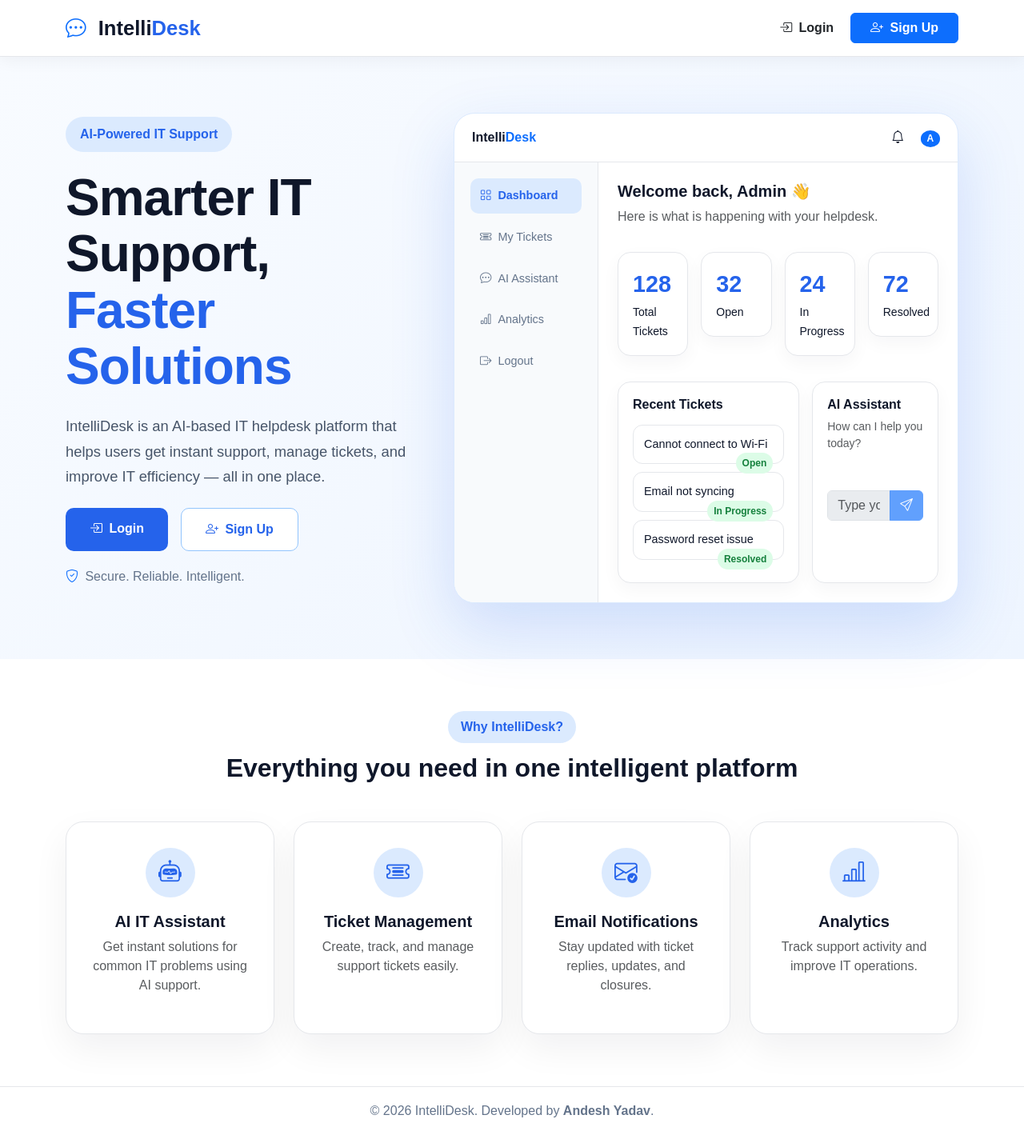
After one commit to andeshyadavstudent-ops/IntelliDesk, a FastAPI app: template templates/landing.html in a window 1280 px wide. The commit adds this page. Shown: the whole page at 80% size. Run offline with FastAPI, Linux system fonts and the light colour scheme; the template is opened without the code that fills it, so the values that code supplies are empty.

Commit message:
Update IntelliDesk landing and welcome pages

```diff
--- a/main.py
+++ b/main.py
@@ -69,19 +69,23 @@ async def root(
     request: Request,
     current_user: User = Depends(get_current_user_optional)
 ):
-    """Show a separate IntelliDesk welcome page instead of redirecting to dashboard."""
-    if not current_user:
-        return RedirectResponse(url="/login", status_code=303)
+    if current_user:
+        templates = Jinja2Templates(directory="templates")
+        return templates.TemplateResponse(
+            "home.html",
+            {
+                "request": request,
+                "user": current_user
+            }
+        )
 
     templates = Jinja2Templates(directory="templates")
     return templates.TemplateResponse(
-        "home.html",
+        "landing.html",
         {
-            "request": request,
-            "user": current_user
+            "request": request
         }
     )
-
 
 # Custom error handlers
 @app.exception_handler(404)
--- a/services/email_service.py
+++ b/services/email_service.py
@@ -1,4 +1,6 @@
 import os
+from dotenv import load_dotenv
+load_dotenv()
 import requests
 from typing import Optional
 
--- /dev/null
+++ b/templates/landing.html
@@ -0,0 +1,444 @@
+<!DOCTYPE html>
+<html lang="en">
+<head>
+    <meta charset="UTF-8">
+    <title>IntelliDesk - AI IT Helpdesk</title>
+    <meta name="viewport" content="width=device-width, initial-scale=1.0">
+
+    <link href="https://cdn.jsdelivr.net/npm/bootstrap@5.3.3/dist/css/bootstrap.min.css" rel="stylesheet">
+    <link href="https://cdn.jsdelivr.net/npm/bootstrap-icons@1.11.3/font/bootstrap-icons.css" rel="stylesheet">
+
+    <style>
+        body {
+            margin: 0;
+            font-family: Arial, sans-serif;
+            background: #f8fbff;
+            color: #0f172a;
+        }
+
+        .navbar {
+            background: #ffffff;
+            border-bottom: 1px solid #e5e7eb;
+            box-shadow: 0 4px 20px rgba(15, 23, 42, 0.05);
+        }
+
+        .brand {
+            font-size: 1.6rem;
+            font-weight: 800;
+            color: #0f172a;
+            text-decoration: none;
+        }
+
+        .brand span {
+            color: #2563eb;
+        }
+
+        .hero {
+            min-height: 72vh;
+            background: linear-gradient(135deg, #f8fbff 0%, #eef5ff 100%);
+            display: flex;
+            align-items: center;
+            padding: 70px 0;
+        }
+
+        .badge-soft {
+            display: inline-block;
+            background: #dbeafe;
+            color: #2563eb;
+            padding: 10px 18px;
+            border-radius: 999px;
+            font-weight: 600;
+            margin-bottom: 22px;
+        }
+
+        .hero-title {
+            font-size: 4rem;
+            font-weight: 800;
+            line-height: 1.1;
+            letter-spacing: -1px;
+        }
+
+        .hero-title span {
+            color: #2563eb;
+        }
+
+        .hero-text {
+            font-size: 1.15rem;
+            color: #475569;
+            line-height: 1.7;
+            max-width: 560px;
+        }
+
+        .btn-main {
+            background: #2563eb;
+            color: white;
+            border-radius: 10px;
+            padding: 14px 30px;
+            font-weight: 700;
+            text-decoration: none;
+            display: inline-block;
+        }
+
+        .btn-main:hover {
+            background: #1d4ed8;
+            color: white;
+        }
+
+        .btn-outline-main {
+            border: 1px solid #93c5fd;
+            color: #2563eb;
+            border-radius: 10px;
+            padding: 14px 30px;
+            font-weight: 700;
+            text-decoration: none;
+            display: inline-block;
+            background: white;
+        }
+
+        .btn-outline-main:hover {
+            background: #eff6ff;
+            color: #1d4ed8;
+        }
+
+        .trust-text {
+            color: #64748b;
+            margin-top: 20px;
+            font-weight: 500;
+        }
+
+        .mockup {
+            background: white;
+            border-radius: 26px;
+            box-shadow: 0 30px 80px rgba(37, 99, 235, 0.18);
+            border: 1px solid #dbeafe;
+            overflow: hidden;
+        }
+
+        .mockup-header {
+            padding: 18px 22px;
+            border-bottom: 1px solid #e5e7eb;
+            display: flex;
+            justify-content: space-between;
+            align-items: center;
+        }
+
+        .mockup-body {
+            display: grid;
+            grid-template-columns: 180px 1fr;
+            min-height: 390px;
+        }
+
+        .sidebar {
+            background: #f8fafc;
+            border-right: 1px solid #e5e7eb;
+            padding: 20px;
+        }
+
+        .sidebar-item {
+            padding: 11px 12px;
+            border-radius: 10px;
+            color: #64748b;
+            margin-bottom: 8px;
+            font-size: 0.9rem;
+        }
+
+        .sidebar-item.active {
+            background: #dbeafe;
+            color: #2563eb;
+            font-weight: 700;
+        }
+
+        .dash-content {
+            padding: 24px;
+        }
+
+        .mini-card {
+            background: #ffffff;
+            border: 1px solid #e5e7eb;
+            border-radius: 16px;
+            padding: 18px;
+            box-shadow: 0 8px 22px rgba(15,23,42,0.04);
+        }
+
+        .number {
+            font-size: 1.8rem;
+            color: #2563eb;
+            font-weight: 800;
+        }
+
+        .ticket-row {
+            background: white;
+            border: 1px solid #e5e7eb;
+            border-radius: 12px;
+            padding: 13px;
+            margin-bottom: 10px;
+            font-size: 0.9rem;
+        }
+
+        .status {
+            float: right;
+            font-size: 0.75rem;
+            padding: 4px 8px;
+            border-radius: 999px;
+            background: #dcfce7;
+            color: #15803d;
+            font-weight: 700;
+        }
+
+        .features {
+            padding: 65px 0;
+            background: white;
+        }
+
+        .section-label {
+            background: #dbeafe;
+            color: #2563eb;
+            display: inline-block;
+            padding: 8px 16px;
+            border-radius: 999px;
+            font-weight: 700;
+            margin-bottom: 12px;
+        }
+
+        .feature-card {
+            background: white;
+            border: 1px solid #e5e7eb;
+            border-radius: 22px;
+            padding: 32px 24px;
+            text-align: center;
+            height: 100%;
+            box-shadow: 0 18px 45px rgba(15,23,42,0.06);
+        }
+
+        .feature-icon {
+            width: 62px;
+            height: 62px;
+            border-radius: 50%;
+            background: #dbeafe;
+            color: #2563eb;
+            display: flex;
+            align-items: center;
+            justify-content: center;
+            font-size: 1.8rem;
+            margin: 0 auto 18px;
+        }
+
+        .footer {
+            background: white;
+            border-top: 1px solid #e5e7eb;
+            color: #64748b;
+            padding: 18px;
+            text-align: center;
+        }
+
+        @media (max-width: 992px) {
+            .hero-title {
+                font-size: 2.8rem;
+            }
+
+            .mockup {
+                margin-top: 30px;
+            }
+
+            .mockup-body {
+                grid-template-columns: 1fr;
+            }
+
+            .sidebar {
+                display: none;
+            }
+        }
+    </style>
+</head>
+
+<body>
+
+<nav class="navbar navbar-expand-lg py-3">
+    <div class="container">
+        <a class="brand" href="/">
+            <i class="bi bi-chat-dots me-2 text-primary"></i>
+            Intelli<span>Desk</span>
+        </a>
+
+        <div class="ms-auto d-flex gap-2">
+            <a href="/login" class="btn btn-link text-dark fw-semibold text-decoration-none">
+                <i class="bi bi-box-arrow-in-right me-1"></i> Login
+            </a>
+            <a href="/register" class="btn btn-primary px-4 fw-semibold">
+                <i class="bi bi-person-plus me-1"></i> Sign Up
+            </a>
+        </div>
+    </div>
+</nav>
+
+<section class="hero">
+    <div class="container">
+        <div class="row align-items-center g-5">
+
+            <div class="col-lg-5">
+                <div class="badge-soft">AI-Powered IT Support</div>
+
+                <h1 class="hero-title">
+                    Smarter IT Support,<br>
+                    <span>Faster Solutions</span>
+                </h1>
+
+                <p class="hero-text mt-4">
+                    IntelliDesk is an AI-based IT helpdesk platform that helps users get instant support,
+                    manage tickets, and improve IT efficiency — all in one place.
+                </p>
+
+                <div class="mt-4 d-flex gap-3 flex-wrap">
+                    <a href="/login" class="btn-main">
+                        <i class="bi bi-box-arrow-in-right me-1"></i> Login
+                    </a>
+
+                    <a href="/register" class="btn-outline-main">
+                        <i class="bi bi-person-plus me-1"></i> Sign Up
+                    </a>
+                </div>
+
+                <p class="trust-text">
+                    <i class="bi bi-shield-check text-primary me-1"></i>
+                    Secure. Reliable. Intelligent.
+                </p>
+            </div>
+
+            <div class="col-lg-7">
+                <div class="mockup">
+                    <div class="mockup-header">
+                        <strong>Intelli<span class="text-primary">Desk</span></strong>
+                        <div>
+                            <i class="bi bi-bell me-3"></i>
+                            <span class="badge bg-primary rounded-circle">A</span>
+                        </div>
+                    </div>
+
+                    <div class="mockup-body">
+                        <div class="sidebar">
+                            <div class="sidebar-item active"><i class="bi bi-grid me-2"></i>Dashboard</div>
+                            <div class="sidebar-item"><i class="bi bi-ticket-detailed me-2"></i>My Tickets</div>
+                            <div class="sidebar-item"><i class="bi bi-chat-dots me-2"></i>AI Assistant</div>
+                            <div class="sidebar-item"><i class="bi bi-bar-chart me-2"></i>Analytics</div>
+                            <div class="sidebar-item"><i class="bi bi-box-arrow-right me-2"></i>Logout</div>
+                        </div>
+
+                        <div class="dash-content">
+                            <h5 class="fw-bold">Welcome back, Admin 👋</h5>
+                            <p class="text-muted">Here is what is happening with your helpdesk.</p>
+
+                            <div class="row g-3 mt-2">
+                                <div class="col-6 col-md-3">
+                                    <div class="mini-card">
+                                        <div class="number">128</div>
+                                        <small>Total Tickets</small>
+                                    </div>
+                                </div>
+                                <div class="col-6 col-md-3">
+                                    <div class="mini-card">
+                                        <div class="number">32</div>
+                                        <small>Open</small>
+                                    </div>
+                                </div>
+                                <div class="col-6 col-md-3">
+                                    <div class="mini-card">
+                                        <div class="number">24</div>
+                                        <small>In Progress</small>
+                                    </div>
+                                </div>
+                                <div class="col-6 col-md-3">
+                                    <div class="mini-card">
+                                        <div class="number">72</div>
+                                        <small>Resolved</small>
+                                    </div>
+                                </div>
+                            </div>
+
+                            <div class="row g-3 mt-3">
+                                <div class="col-md-7">
+                                    <div class="mini-card">
+                                        <h6 class="fw-bold mb-3">Recent Tickets</h6>
+                                        <div class="ticket-row">Cannot connect to Wi-Fi <span class="status">Open</span></div>
+                                        <div class="ticket-row">Email not syncing <span class="status">In Progress</span></div>
+                                        <div class="ticket-row">Password reset issue <span class="status">Resolved</span></div>
+                                    </div>
+                                </div>
+
+                                <div class="col-md-5">
+                                    <div class="mini-card h-100">
+                                        <h6 class="fw-bold">AI Assistant</h6>
+                                        <p class="text-muted small">How can I help you today?</p>
+                                        <div class="input-group mt-5">
+                                            <input class="form-control" placeholder="Type your question..." disabled>
+                                            <button class="btn btn-primary" disabled>
+                                                <i class="bi bi-send"></i>
+                                            </button>
+                                        </div>
+                                    </div>
+                                </div>
+                            </div>
+
+                        </div>
+                    </div>
+                </div>
+            </div>
+
+        </div>
+    </div>
+</section>
+
+<section class="features">
+    <div class="container text-center">
+        <div class="section-label">Why IntelliDesk?</div>
+        <h2 class="fw-bold mb-5">Everything you need in one intelligent platform</h2>
+
+        <div class="row g-4">
+            <div class="col-md-3">
+                <div class="feature-card">
+                    <div class="feature-icon">
+                        <i class="bi bi-robot"></i>
+                    </div>
+                    <h5 class="fw-bold">AI IT Assistant</h5>
+                    <p class="text-muted">Get instant solutions for common IT problems using AI support.</p>
+                </div>
+            </div>
+
+            <div class="col-md-3">
+                <div class="feature-card">
+                    <div class="feature-icon">
+                        <i class="bi bi-ticket-detailed"></i>
+                    </div>
+                    <h5 class="fw-bold">Ticket Management</h5>
+                    <p class="text-muted">Create, track, and manage support tickets easily.</p>
+                </div>
+            </div>
+
+            <div class="col-md-3">
+                <div class="feature-card">
+                    <div class="feature-icon">
+                        <i class="bi bi-envelope-check"></i>
+                    </div>
+                    <h5 class="fw-bold">Email Notifications</h5>
+                    <p class="text-muted">Stay updated with ticket replies, updates, and closures.</p>
+                </div>
+            </div>
+
+            <div class="col-md-3">
+                <div class="feature-card">
+                    <div class="feature-icon">
+                        <i class="bi bi-bar-chart-line"></i>
+                    </div>
+                    <h5 class="fw-bold">Analytics</h5>
+                    <p class="text-muted">Track support activity and improve IT operations.</p>
+                </div>
+            </div>
+        </div>
+    </div>
+</section>
+
+<footer class="footer">
+    © 2026 IntelliDesk. Developed by <strong>Andesh Yadav</strong>.
+</footer>
+
+</body>
+</html>
--- a/templates/login.html
+++ b/templates/login.html
@@ -4,6 +4,9 @@
 {% block content %}
 <div class="auth-page">
     <div class="auth-card">
+    <a href="/" class="btn btn-outline-secondary btn-sm mb-3">
+        <i class="bi bi-arrow-left"></i> Back to IntelliDesk
+    </a>
         <div class="auth-logo">
             <div class="brand-icon">
                 <i class="bi bi-robot"></i>
--- a/templates/register.html
+++ b/templates/register.html
@@ -4,6 +4,9 @@
 {% block content %}
 <div class="auth-page">
     <div class="auth-card">
+    <a href="/" class="btn btn-outline-secondary btn-sm mb-3">
+    <i class="bi bi-arrow-left"></i> Back to IntelliDesk
+</a>
         <div class="auth-logo">
             <div class="brand-icon">
                 <i class="bi bi-robot"></i>
```
Also changed, not shown: routes/auth_routes.py (+16 -3 lines), templates/home.html (+159 -55 lines).
